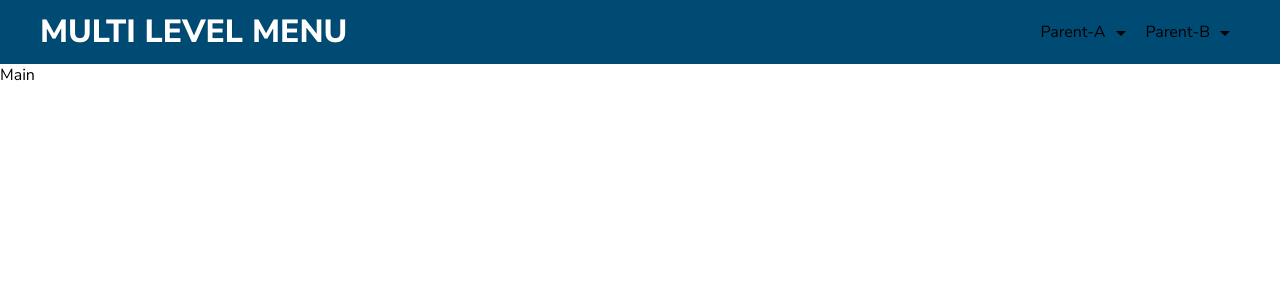
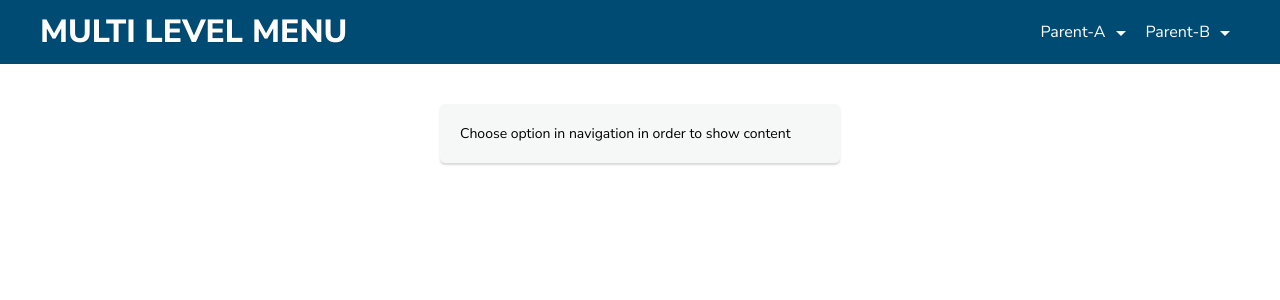
Before and after one commit to jmargielewski/multi-level-navigation-menu, a React (Create React App) app: page / in a window 1280 px wide. Shown: the top 300 px of the page. Built offline with nearby package versions, Linux system fonts and the light colour scheme.

Commit message:
display content in box

```diff
--- a/src/components/App/App.jsx
+++ b/src/components/App/App.jsx
@@ -6,16 +6,23 @@ import Main from '../Main/Main';
 import './app.css';
 
 class App extends Component {
+  state = { content: 'Choose option in navigation in order to show content' };
+
   componentDidMount() {
     const { fetchData } = this.props;
     fetchData();
   }
 
+  onHandleClick = (content) => {
+    this.setState({ content });
+  };
+
   render() {
+    const { content } = this.state;
     return (
       <div className="app">
-        <Header />
-        <Main />
+        <Header onClick={this.onHandleClick} />
+        <Main content={content} />
       </div>
     );
   }
--- /dev/null
+++ b/src/components/Hamburger/Hanburger.jsx
@@ -0,0 +1,8 @@
+import React from 'react';
+import hamburger from '../../assets/icon/hamburger.svg';
+
+const Hamburger = () => (
+  <img src={hamburger} className="hamburger" alt="hamburger" />
+);
+
+export default Hamburger;
--- a/src/components/Header/Header.jsx
+++ b/src/components/Header/Header.jsx
@@ -1,21 +1,15 @@
-import React, { Component } from 'react';
+import React, { PureComponent } from 'react';
 import { connect } from 'react-redux';
+import Hamburger from '../Hamburger/Hanburger';
 import './header.css';
 
-class Header extends Component {
-  componentDidMount() {}
-
+class Header extends PureComponent {
   onClick = (content) => {
-    console.log(content);
-  };
-
-  onKeyPress = () => {
-    console.log('just key press');
+    this.props.onClick(content);
   };
 
   render() {
     const { menuStructure } = this.props;
-    console.log(menuStructure);
     return (
       <header className="site-header">
         <h1 className="site-heading">Multi Level Menu</h1>
--- a/src/components/Header/header.css
+++ b/src/components/Header/header.css
@@ -37,7 +37,7 @@
 }
 
 .site-menu--value {
-  color: #000;
+  color: #fff;
 }
 
 .site-menu--value:after {
--- a/src/components/Main/Main.jsx
+++ b/src/components/Main/Main.jsx
@@ -1,5 +1,6 @@
 import React from 'react';
+import './main.css';
 
-const Main = () => <div>Main</div>;
+const Main = ({ content }) => <div className="site-content">{content}</div>;
 
 export default Main;
--- /dev/null
+++ b/src/components/Main/main.css
@@ -0,0 +1,9 @@
+.site-content {
+  width: 400px;
+  margin: 5vh auto 0 auto;
+  padding: 20px;
+  background: #f6f7f7;
+  border-radius: 5px;
+  box-shadow: 0 2px 2px 0 rgba(0, 0, 0, 0.15);
+  font-size: 14px;
+}
```
Also changed, not shown: src/assets/icon/hamburger.svg (added).
